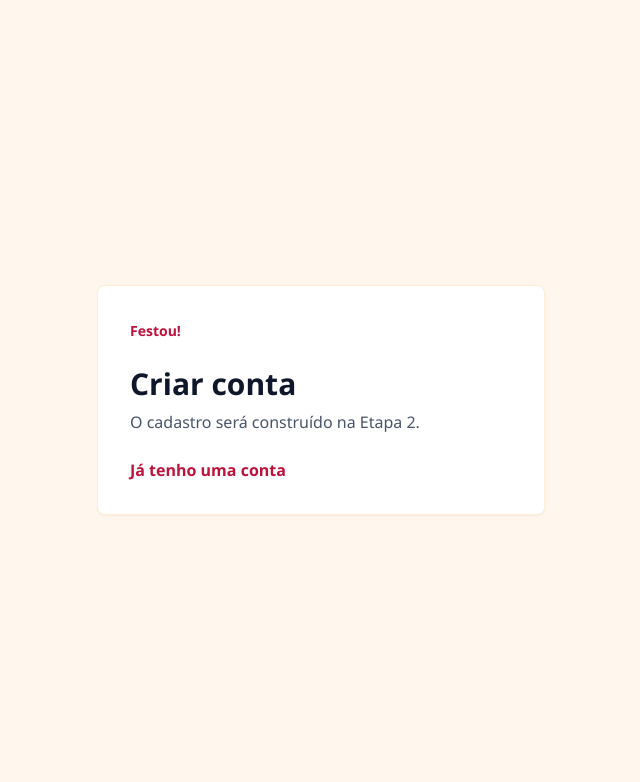
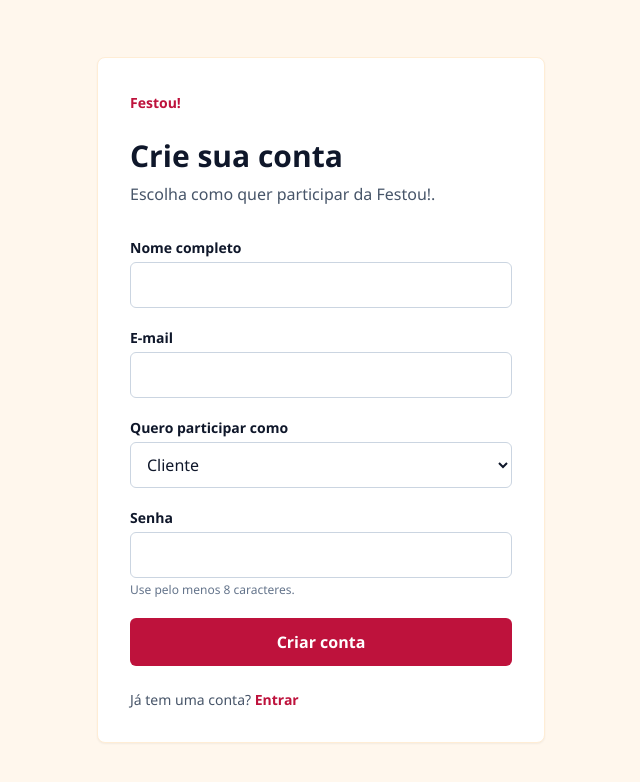
Before and after one commit to matheussantos-web/festou, a Vue app: page /cadastro in a window 1280 px wide. Shown: the top 782 px of the page, without its empty margins (319-959 px from the left). Built offline with nearby package versions, Linux system fonts and the light colour scheme; the HTML template or start-up script is replaced by a standard one.

Commit message:
feat: add authentication and user profiles

```diff
--- a/src/views/LoginView.vue
+++ b/src/views/LoginView.vue
@@ -1,12 +1,80 @@
+<script setup>
+import { ref } from 'vue'
+import { useRouter } from 'vue-router'
+import { getSupabaseClient } from '../lib/supabase'
+
+const router = useRouter()
+const email = ref('')
+const password = ref('')
+const errorMessage = ref('')
+const isSubmitting = ref(false)
+
+async function signIn() {
+  errorMessage.value = ''
+  isSubmitting.value = true
+
+  try {
+    const { error } = await getSupabaseClient().auth.signInWithPassword({
+      email: email.value,
+      password: password.value,
+    })
+
+    if (error) throw error
+    await router.push('/')
+  } catch (error) {
+    errorMessage.value = error.message === 'Invalid login credentials'
+      ? 'E-mail ou senha inválidos.'
+      : error.message || 'Não foi possível entrar. Tente novamente.'
+  } finally {
+    isSubmitting.value = false
+  }
+}
+</script>
+
 <template>
-  <main class="grid min-h-screen place-items-center bg-orange-50 px-6 text-slate-900">
+  <main class="grid min-h-screen place-items-center bg-orange-50 px-6 py-10 text-slate-900">
     <section class="w-full max-w-md rounded-lg border border-orange-100 bg-white p-8 shadow-sm">
       <RouterLink to="/" class="text-sm font-semibold text-rose-700">Festou!</RouterLink>
-      <h1 class="mt-6 text-3xl font-bold">Entrar</h1>
-      <p class="mt-2 text-slate-600">A tela de autenticação será construída na Etapa 2.</p>
-      <RouterLink to="/cadastro" class="mt-6 inline-block font-semibold text-rose-700 hover:underline">
-        Criar uma conta
-      </RouterLink>
+      <h1 class="mt-6 text-3xl font-bold">Que bom ter você de volta</h1>
+      <p class="mt-2 text-slate-600">Entre para continuar organizando sua festa.</p>
+
+      <form class="mt-8 space-y-5" @submit.prevent="signIn">
+        <div>
+          <label for="email" class="mb-1 block text-sm font-semibold">E-mail</label>
+          <input
+            id="email"
+            v-model="email"
+            type="email"
+            autocomplete="email"
+            required
+            class="w-full rounded-md border border-slate-300 px-3 py-2.5 outline-none focus:border-rose-700 focus:ring-2 focus:ring-rose-100"
+          />
+        </div>
+        <div>
+          <label for="password" class="mb-1 block text-sm font-semibold">Senha</label>
+          <input
+            id="password"
+            v-model="password"
+            type="password"
+            autocomplete="current-password"
+            required
+            class="w-full rounded-md border border-slate-300 px-3 py-2.5 outline-none focus:border-rose-700 focus:ring-2 focus:ring-rose-100"
+          />
+        </div>
+        <p v-if="errorMessage" role="alert" class="text-sm text-red-700">{{ errorMessage }}</p>
+        <button
+          type="submit"
+          :disabled="isSubmitting"
+          class="w-full rounded-md bg-rose-700 px-4 py-3 font-semibold text-white hover:bg-rose-800 disabled:cursor-wait disabled:opacity-60"
+        >
+          {{ isSubmitting ? 'Entrando...' : 'Entrar' }}
+        </button>
+      </form>
+
+      <p class="mt-6 text-sm text-slate-600">
+        Ainda não tem conta?
+        <RouterLink to="/cadastro" class="font-semibold text-rose-700 hover:underline">Cadastre-se</RouterLink>
+      </p>
     </section>
   </main>
 </template>
--- a/src/views/RegisterView.vue
+++ b/src/views/RegisterView.vue
@@ -1,12 +1,122 @@
+<script setup>
+import { ref } from 'vue'
+import { useRouter } from 'vue-router'
+import { getSupabaseClient } from '../lib/supabase'
+
+const router = useRouter()
+const name = ref('')
+const email = ref('')
+const password = ref('')
+const profileType = ref('cliente')
+const errorMessage = ref('')
+const successMessage = ref('')
+const isSubmitting = ref(false)
+
+async function signUp() {
+  errorMessage.value = ''
+  successMessage.value = ''
+  isSubmitting.value = true
+
+  try {
+    const { data, error } = await getSupabaseClient().auth.signUp({
+      email: email.value,
+      password: password.value,
+      options: {
+        data: {
+          nome: name.value.trim(),
+          tipo_perfil: profileType.value,
+        },
+      },
+    })
+
+    if (error) throw error
+
+    if (data.session) {
+      await router.push('/')
+      return
+    }
+
+    successMessage.value = 'Conta criada! Confira seu e-mail para confirmar o cadastro.'
+  } catch (error) {
+    errorMessage.value = error.message === 'User already registered'
+      ? 'Este e-mail já está cadastrado. Tente entrar.'
+      : error.message || 'Não foi possível criar sua conta. Tente novamente.'
+  } finally {
+    isSubmitting.value = false
+  }
+}
+</script>
+
 <template>
-  <main class="grid min-h-screen place-items-center bg-orange-50 px-6 text-slate-900">
+  <main class="grid min-h-screen place-items-center bg-orange-50 px-6 py-10 text-slate-900">
     <section class="w-full max-w-md rounded-lg border border-orange-100 bg-white p-8 shadow-sm">
       <RouterLink to="/" class="text-sm font-semibold text-rose-700">Festou!</RouterLink>
-      <h1 class="mt-6 text-3xl font-bold">Criar conta</h1>
-      <p class="mt-2 text-slate-600">O cadastro será construído na Etapa 2.</p>
-      <RouterLink to="/login" class="mt-6 inline-block font-semibold text-rose-700 hover:underline">
-        Já tenho uma conta
-      </RouterLink>
+      <h1 class="mt-6 text-3xl font-bold">Crie sua conta</h1>
+      <p class="mt-2 text-slate-600">Escolha como quer participar da Festou!.</p>
+
+      <form class="mt-8 space-y-5" @submit.prevent="signUp">
+        <div>
+          <label for="name" class="mb-1 block text-sm font-semibold">Nome completo</label>
+          <input
+            id="name"
+            v-model="name"
+            type="text"
+            autocomplete="name"
+            maxlength="100"
+            required
+            class="w-full rounded-md border border-slate-300 px-3 py-2.5 outline-none focus:border-rose-700 focus:ring-2 focus:ring-rose-100"
+          />
+        </div>
+        <div>
+          <label for="email" class="mb-1 block text-sm font-semibold">E-mail</label>
+          <input
+            id="email"
+            v-model="email"
+            type="email"
+            autocomplete="email"
+            required
+            class="w-full rounded-md border border-slate-300 px-3 py-2.5 outline-none focus:border-rose-700 focus:ring-2 focus:ring-rose-100"
+          />
+        </div>
+        <div>
+          <label for="profile-type" class="mb-1 block text-sm font-semibold">Quero participar como</label>
+          <select
+            id="profile-type"
+            v-model="profileType"
+            class="w-full rounded-md border border-slate-300 bg-white px-3 py-2.5 outline-none focus:border-rose-700 focus:ring-2 focus:ring-rose-100"
+          >
+            <option value="cliente">Cliente</option>
+            <option value="fornecedor">Fornecedor</option>
+          </select>
+        </div>
+        <div>
+          <label for="password" class="mb-1 block text-sm font-semibold">Senha</label>
+          <input
+            id="password"
+            v-model="password"
+            type="password"
+            autocomplete="new-password"
+            minlength="8"
+            required
+            class="w-full rounded-md border border-slate-300 px-3 py-2.5 outline-none focus:border-rose-700 focus:ring-2 focus:ring-rose-100"
+          />
+          <p class="mt-1 text-xs text-slate-500">Use pelo menos 8 caracteres.</p>
+        </div>
+        <p v-if="errorMessage" role="alert" class="text-sm text-red-700">{{ errorMessage }}</p>
+        <p v-if="successMessage" role="status" class="text-sm text-green-700">{{ successMessage }}</p>
+        <button
+          type="submit"
+          :disabled="isSubmitting"
+          class="w-full rounded-md bg-rose-700 px-4 py-3 font-semibold text-white hover:bg-rose-800 disabled:cursor-wait disabled:opacity-60"
+        >
+          {{ isSubmitting ? 'Criando conta...' : 'Criar conta' }}
+        </button>
+      </form>
+
+      <p class="mt-6 text-sm text-slate-600">
+        Já tem uma conta?
+        <RouterLink to="/login" class="font-semibold text-rose-700 hover:underline">Entrar</RouterLink>
+      </p>
     </section>
   </main>
 </template>
```
Also changed, not shown: 2 other files (tests, documents, lock files or other folders).
